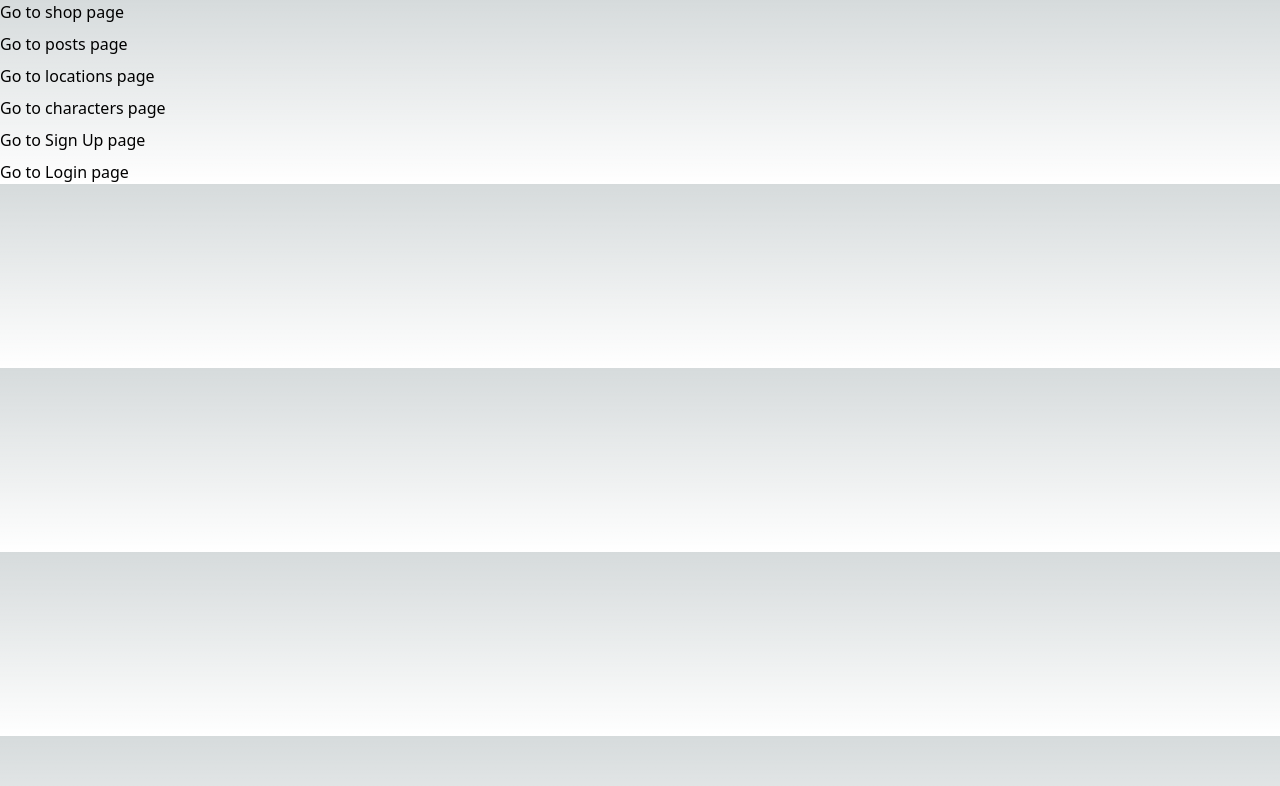
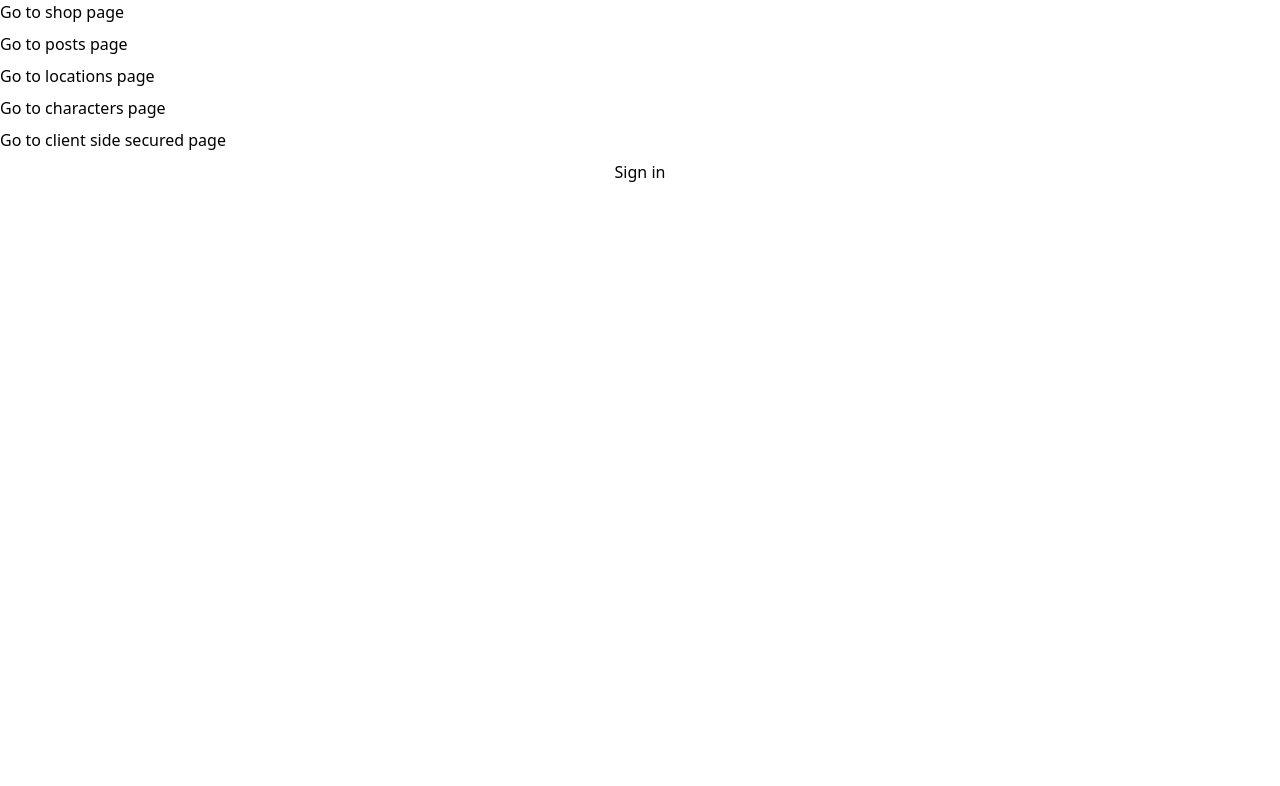
Before and after one commit to AmirShafikhani/Next_app, a Next.js app: page / in a window 1280 px wide. Shown: the top 786 px of the page. Built offline with nearby package versions, Linux system fonts and the light colour scheme; no server answers.

Commit message:
client side page securing

```diff
--- a/pages/index.js
+++ b/pages/index.js
@@ -1,15 +1,30 @@
+import { useSession } from "next-auth/react";
+import { signIn, signOut } from "next-auth/react";
 import Link from "next/link";
 
 const Home = () => {
+  const { data, status } = useSession();
+
   return (
+    <>
+      {status === "loading" ? (
+        "loading"
+      ) : (
         <div className="flex flex-col gap-2">
           <Link href="/shop">Go to shop page</Link>
           <Link href="/posts">Go to posts page</Link>
           <Link href="/locations">Go to locations page</Link>
           <Link href="/characters">Go to characters page</Link>
-      <Link href="/signup">Go to Sign Up page</Link>
-      <Link href="/login">Go to Login page</Link>
+          <Link className={(e) => `${console.log(e)} bg-yellow`} href="/secure-page">Go to client side secured page</Link>
+
+          {data ? (
+            <button onClick={() => signOut()}>sign out</button>
+          ) : (
+            <button onClick={() => signIn()}>Sign in</button>
+          )}
         </div>
+      )}
+    </>
   );
 };
 
--- a/pages/login.js
+++ /dev/null
@@ -1,14 +0,0 @@
-import React from 'react';
-import { signIn } from 'next-auth/react';
-
-const Login = () => {
-    return (
-        <div>
-           This is login page
-
-           <button onClick={() => signIn()}>Sign out</button>
-        </div>
-    );
-};
-
-export default Login;
--- /dev/null
+++ b/pages/secure-page/index.js
@@ -0,0 +1,30 @@
+import { useSession } from "next-auth/react";
+import { useRouter } from "next/router";
+import React, { useEffect } from "react";
+
+// Client side page securing
+const SecurePage = () => {
+  const router = useRouter();
+
+  const { data, status } = useSession({
+    required: true,
+    onUnauthenticated() {
+      router.push("/");
+    },
+  });
+
+  return (
+    <>
+      {status === "loading" ? (
+        <div>loading...</div>
+      ) : (
+        <>
+          <div>This is a secured page using next auth</div>
+          <h1 className="text-center text-3xl pt-12">Welcome {data?.user?.name}</h1>
+        </>
+      )}
+    </>
+  );
+};
+
+export default SecurePage;
--- a/pages/signup.js
+++ /dev/null
@@ -1,11 +0,0 @@
-import React from 'react';
-
-const SignUp = () => {
-    return (
-        <div>
-            This is sign up page
-        </div>
-    );
-};
-
-export default SignUp;
--- a/styles/globals.css
+++ b/styles/globals.css
@@ -2,101 +2,11 @@
 @tailwind components;
 @tailwind utilities;
 
-:root {
-  --max-width: 1100px;
-  --border-radius: 12px;
-  --font-mono: ui-monospace, Menlo, Monaco, "Cascadia Mono", "Segoe UI Mono",
-    "Roboto Mono", "Oxygen Mono", "Ubuntu Monospace", "Source Code Pro",
-    "Fira Mono", "Droid Sans Mono", "Courier New", monospace;
-
-  --foreground-rgb: 0, 0, 0;
-  --background-start-rgb: 214, 219, 220;
-  --background-end-rgb: 255, 255, 255;
-
-  --primary-glow: conic-gradient(
-    from 180deg at 50% 50%,
-    #16abff33 0deg,
-    #0885ff33 55deg,
-    #54d6ff33 120deg,
-    #0071ff33 160deg,
-    transparent 360deg
-  );
-  --secondary-glow: radial-gradient(
-    rgba(255, 255, 255, 1),
-    rgba(255, 255, 255, 0)
-  );
-
-  --tile-start-rgb: 239, 245, 249;
-  --tile-end-rgb: 228, 232, 233;
-  --tile-border: conic-gradient(
-    #00000080,
-    #00000040,
-    #00000030,
-    #00000020,
-    #00000010,
-    #00000010,
-    #00000080
-  );
-
-  --callout-rgb: 238, 240, 241;
-  --callout-border-rgb: 172, 175, 176;
-  --card-rgb: 180, 185, 188;
-  --card-border-rgb: 131, 134, 135;
-}
-
-@media (prefers-color-scheme: dark) {
-  :root {
-    --foreground-rgb: 255, 255, 255;
-    --background-start-rgb: 0, 0, 0;
-    --background-end-rgb: 0, 0, 0;
-
-    --primary-glow: radial-gradient(rgba(1, 65, 255, 0.4), rgba(1, 65, 255, 0));
-    --secondary-glow: linear-gradient(
-      to bottom right,
-      rgba(1, 65, 255, 0),
-      rgba(1, 65, 255, 0),
-      rgba(1, 65, 255, 0.3)
-    );
-
-    --tile-start-rgb: 2, 13, 46;
-    --tile-end-rgb: 2, 5, 19;
-    --tile-border: conic-gradient(
-      #ffffff80,
-      #ffffff40,
-      #ffffff30,
-      #ffffff20,
-      #ffffff10,
-      #ffffff10,
-      #ffffff80
-    );
-
-    --callout-rgb: 20, 20, 20;
-    --callout-border-rgb: 108, 108, 108;
-    --card-rgb: 100, 100, 100;
-    --card-border-rgb: 200, 200, 200;
-  }
-}
 
 * {
   box-sizing: border-box;
   padding: 0;
   margin: 0;
-}
-
-html,
-body {
-  max-width: 100vw;
-  overflow-x: hidden;
-}
-
-body {
-  color: rgb(var(--foreground-rgb));
-  background: linear-gradient(
-      to bottom,
-      transparent,
-      rgb(var(--background-end-rgb))
-    )
-    rgb(var(--background-start-rgb));
 }
 
 a {
```
Lines whose indentation alone changed are shown as unchanged.
